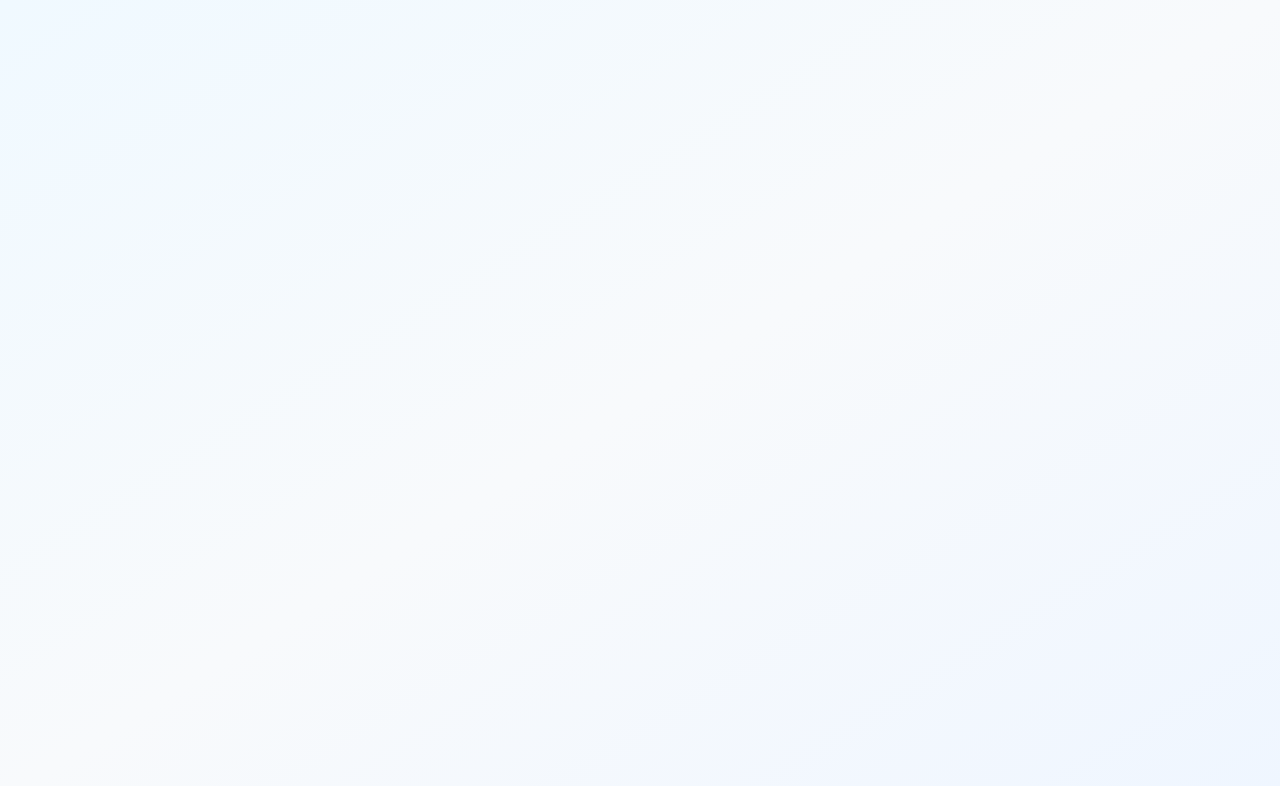
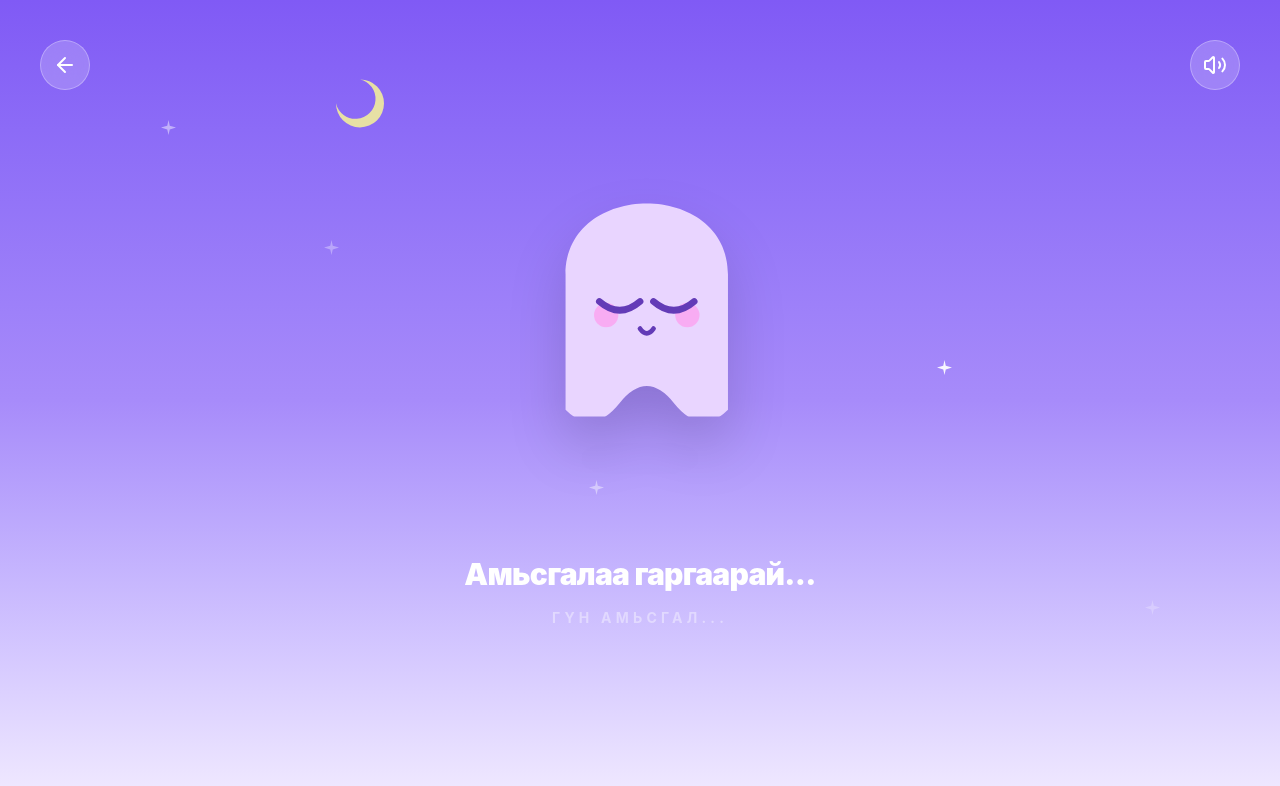
Before and after one commit to B231940002/Hackathon, a React (Vite) app in the folder Frontend/: page /breathe in a window 1280 px wide. Before the commit this address had no page. Shown: the top 786 px of the page. Built offline with nearby package versions, Linux system fonts and the light colour scheme.

Commit message:
breathe dasgal nemj ogson

```diff
--- a/Frontend/src/app/App.tsx
+++ b/Frontend/src/app/App.tsx
@@ -13,7 +13,7 @@ import AdminComplaintDetail from './pages/AdminComplaintDetail';
 import AdminContactRequest from './pages/AdminContactRequest';
 import AdminComplaintHistory from './pages/AdminComplaintHistory';
 import AdminSchool from './pages/AdminSchool';
-
+import BreathingExercise from './pages/deepBreathe';
 
 export default function App() {
   return (
@@ -38,14 +38,15 @@ function AppContent() {
 
         <Route path="/report" element={<ReportForm />} />
         <Route path="/heatmap" element={<SafetyHeatmap />} />
+        <Route path="/breathe" element={<BreathingExercise />} />
 
         <Route path="/admin" element={<AdminDashboard />} />
         <Route path="/admin/complaints" element={<AdminComplaints />} />
         <Route path="/admin/sos-map" element={<AdminSOSMap />} />
         <Route path="/admin/complaint-detail" element={<AdminComplaintDetail />} />
         <Route path="/admin/history" element={<AdminComplaintHistory />} />
-       <Route path="/admin/contact-request" element={<AdminContactRequest />} />
-       <Route path="/admin/school" element={<AdminSchool />} />
+        <Route path="/admin/contact-request" element={<AdminContactRequest />} />
+        <Route path="/admin/school" element={<AdminSchool />} />
         <Route path="/sos-info"
         element={<SOSInfo onSOSClick={() => setShowSOSModal(true)} />}
 />
--- a/Frontend/src/app/pages/ReportForm1.tsx
+++ b/Frontend/src/app/pages/ReportForm1.tsx
@@ -236,7 +236,7 @@ export default function ReportForm() {
               <Home className="w-5 h-5" /> Буцах
             </button>
             <button
-              onClick={() => navigate('/calm')}
+              onClick={() => navigate('/breathe')}
               className="flex-1 bg-[#1E3A8A] text-white py-5 rounded-[28px] font-bold shadow-xl shadow-blue-900/20 active:scale-95 transition-all flex items-center justify-center gap-2"
             >
               <Wind className="w-5 h-5 text-blue-200" /> Тайвшруулах
--- /dev/null
+++ b/Frontend/src/app/pages/deepBreathe.tsx
@@ -0,0 +1,138 @@
+import { motion, AnimatePresence } from 'motion/react';
+import { useState, useEffect, useRef } from 'react';
+import { useNavigate } from 'react-router'; // useNavigate нэмэв
+import { Volume2, VolumeX, ArrowLeft } from 'lucide-react'; // ArrowLeft икон нэмэв
+
+export default function BreathingExercise() {
+  const navigate = useNavigate(); // Чиглүүлэгч функц
+  const [isInhale, setIsInhale] = useState(true);
+  const [isMuted, setIsMuted] = useState(false);
+
+  const audioRef = useRef<HTMLAudioElement | null>(null);
+
+  useEffect(() => {
+    const interval = setInterval(() => {
+      setIsInhale((prev) => !prev);
+    }, 4000);
+
+    if (audioRef.current) {
+      audioRef.current.volume = 0.5;
+      audioRef.current.play().catch(err => console.log("Дуу тоглуулахад алдаа гарлаа."));
+    }
+
+    return () => clearInterval(interval);
+  }, []);
+
+  const toggleMute = () => {
+    if (audioRef.current) {
+      audioRef.current.muted = !audioRef.current.muted;
+      setIsMuted(audioRef.current.muted);
+    }
+  };
+
+  return (
+    <div className="flex flex-col items-center justify-center min-h-screen bg-gradient-to-b from-[#805AF5] via-[#A78BFA] to-[#F1EAFF] overflow-hidden font-sans relative">
+
+      {/* ДАЛД ХӨГЖИМ ТОГЛУУЛАГЧ */}
+      <audio
+        ref={audioRef}
+        src="/src/app/assets/duu.mp4"
+        loop
+      />
+
+      {/* ЗҮҮН ДЭЭД: Буцах товчлуур */}
+      <button
+        onClick={() => navigate('/')}
+        className="absolute top-10 left-10 z-30 p-3 bg-white/20 backdrop-blur-md rounded-full text-white border border-white/30 hover:bg-white/30 transition-colors"
+      >
+        <ArrowLeft size={24} />
+      </button>
+
+      {/* БАРУУН ДЭЭД: Дууны удирдлага */}
+      <button
+        onClick={toggleMute}
+        className="absolute top-10 right-10 z-30 p-3 bg-white/20 backdrop-blur-md rounded-full text-white border border-white/30 hover:bg-white/30 transition-colors"
+      >
+        {isMuted ? <VolumeX size={24} /> : <Volume2 size={24} />}
+      </button>
+
+      {/* --- АРЫН ЧИМЭГЛЭЛ --- */}
+      <motion.div
+        className="absolute top-16 left-1/4 opacity-80"
+        animate={{ y: [0, -10, 0], rotate: [0, 5, 0] }}
+        transition={{ duration: 6, repeat: Infinity, ease: "easeInOut" }}
+      >
+        <svg width="80" height="80" viewBox="0 0 100 100">
+          <path d="M 50,20 A 30,30 0 1 1 20,50 A 25,25 0 1 0 50,20 Z" fill="#FFFE91" />
+        </svg>
+      </motion.div>
+
+      {/* Одод */}
+      {[...Array(5)].map((_, i) => (
+        <motion.div
+          key={i}
+          className="absolute"
+          style={{ top: `${15 + i * 15}%`, left: `${Math.random() * 90}%` }}
+          animate={{ opacity: [0.2, 1, 0.2] }}
+          transition={{ duration: 2 + i, repeat: Infinity }}
+        >
+          <svg width="15" height="15" viewBox="0 0 24 24">
+            <path d="M12 0L14 9L24 12L14 15L12 24L10 15L0 12L10 9L12 0Z" fill="white" />
+          </svg>
+        </motion.div>
+      ))}
+
+      {/* --- ҮНДСЭН КОМПОНЕНТ --- */}
+      <div className="relative w-80 h-80 flex items-center justify-center">
+        <motion.div
+          animate={{
+            scale: isInhale ? 1.15 : 1,
+            y: [0, -15, 0]
+          }}
+          transition={{ duration: 4, repeat: Infinity, ease: "easeInOut" }}
+          className="relative z-10"
+        >
+          <svg width="180" height="220" viewBox="0 0 140 180" className="drop-shadow-2xl">
+            <path d="M 15,75 C 15,5 135,5 135,75 L 135,175 Q 115,195 95,170 Q 75,145 55,170 Q 35,195 15,175 Z" fill="#E9D5FF" />
+            <circle cx="45" cy="105" r="9" fill="#FF9CEE" opacity="0.7" />
+            <circle cx="105" cy="105" r="9" fill="#FF9CEE" opacity="0.7" />
+            <g fill="none" stroke="#633BB7" strokeWidth="5" strokeLinecap="round">
+              <path d="M 40,95 Q 55,108 70,95" />
+              <path d="M 80,95 Q 95,108 110,95" />
+            </g>
+            <path d="M 70,115 Q 75,122 80,115" fill="none" stroke="#633BB7" strokeWidth="3.5" strokeLinecap="round" />
+          </svg>
+
+          <motion.div
+            className="w-28 h-3 bg-black/10 rounded-full mx-auto mt-8 blur-lg"
+            animate={{ scale: isInhale ? 1.5 : 1, opacity: isInhale ? 0.1 : 0.3 }}
+            transition={{ duration: 4, repeat: Infinity, ease: "easeInOut" }}
+          />
+        </motion.div>
+      </div>
+
+      {/* Текст заавар */}
+      <div className="mt-16 text-center z-20">
+        <AnimatePresence mode="wait">
+          <motion.h2
+            key={isInhale ? 'inhale' : 'exhale'}
+            initial={{ opacity: 0, scale: 0.9 }}
+            animate={{ opacity: 1, scale: 1 }}
+            exit={{ opacity: 0, scale: 1.1 }}
+            className="text-white text-3xl font-black tracking-tight"
+          >
+            {isInhale ? 'Амьсгал аваарай...' : 'Амьсгалаа гаргаарай...'}
+          </motion.h2>
+        </AnimatePresence>
+
+        <motion.p
+          className="text-white/60 text-sm mt-4 font-bold uppercase tracking-[0.3em]"
+          animate={{ opacity: [0.5, 1, 0.5] }}
+          transition={{ duration: 2, repeat: Infinity }}
+        >
+          Гүн амьсгал...
+        </motion.p>
+      </div>
+    </div>
+  );
+}
```
Also changed, not shown: Frontend/src/styles/logo.png (deleted), 1 other file (tests, documents, lock files or other folders).
